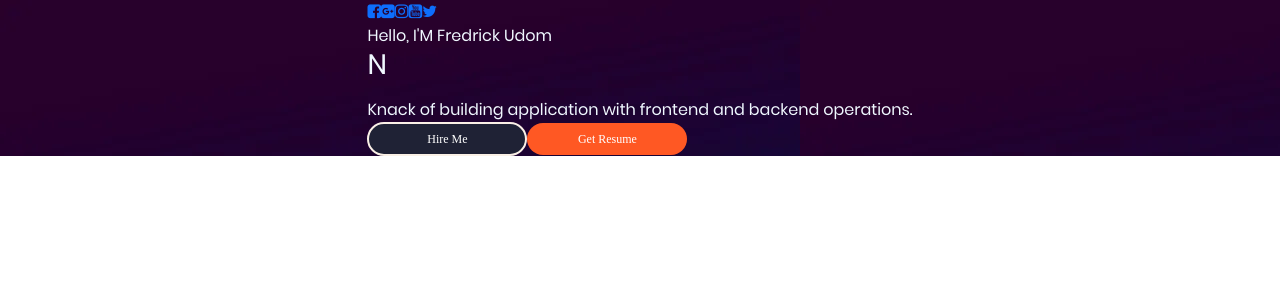
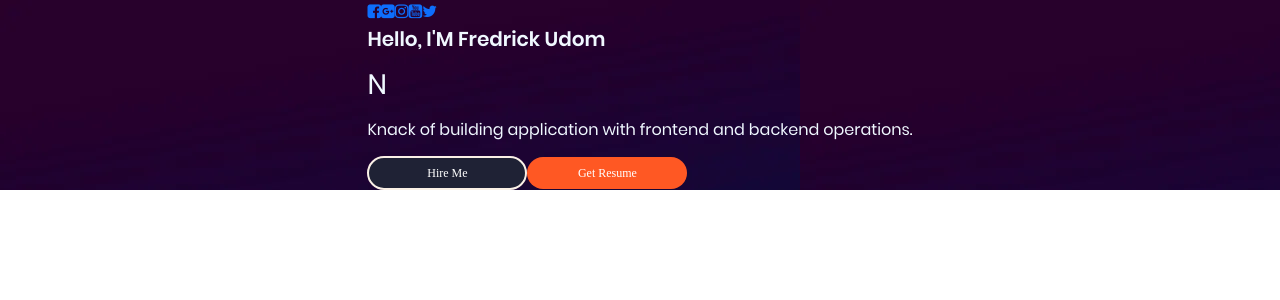
Before and after one commit to FredrickUdom/react-portfolio, a React (Vite) app: page / in a window 1280 px wide. Shown: the top 300 px of the page. Built offline with nearby package versions, Linux system fonts and the light colour scheme.

Commit message:
styling profile details role

```diff
--- a/src/PortfolioContainer/Home/Profile.css
+++ b/src/PortfolioContainer/Home/Profile.css
@@ -11,3 +11,13 @@
     align-items: center;
     color: aliceblue;
 }
+.profile-details-name{
+    font-size: 20px;
+    font-family: Poppins SemiBold;
+}
+
+.profile-details-role{
+    display: flex;
+    flex-direction: column;
+    margin: 14px 0;
+}
```
